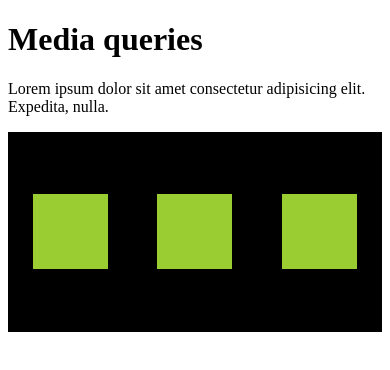
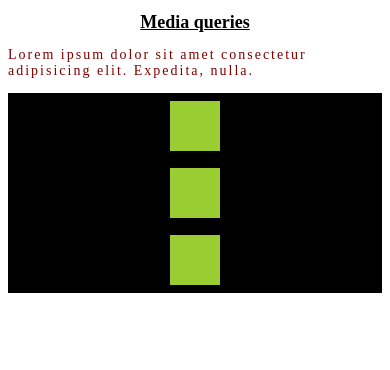
Before and after one commit to Zairaxx/fonts-and-media-queries, a plain HTML site: page responsive.html in a window 390 px wide. Drawn offline with Linux system fonts and the light colour scheme.

Commit message:
added some media queries

```diff
--- a/responsive.html
+++ b/responsive.html
@@ -13,21 +13,21 @@
             justify-content: space-around;
             align-items: center;
             flex-wrap: wrap;
+        }
 
-        }
         .small-box {
             height:75px;
             background:yellowgreen;
             width:75px;
         }
-        /*
+
         @media (max-width:500px) and (min-width:300px){
             .small-box {
                 background:rgb(194, 70, 194);
             }
-        } */
+        }
 
-        @media (max-width:250px) {
+        @media (min-width:250px) {
             .box {
                 flex-direction: column;
                 flex-wrap:nowrap;
@@ -38,7 +38,20 @@
             background:yellowgreen;
             width:50px;
             margin:5px 0;
-        }
+            }
+
+            h1 {
+                font-size: 18px;
+                text-align: center;
+                text-decoration: underline;
+            }
+
+            p {
+                font-size:14px;
+                color:maroon;
+                letter-spacing:2px;
+            }
+
         }
 
 
```
